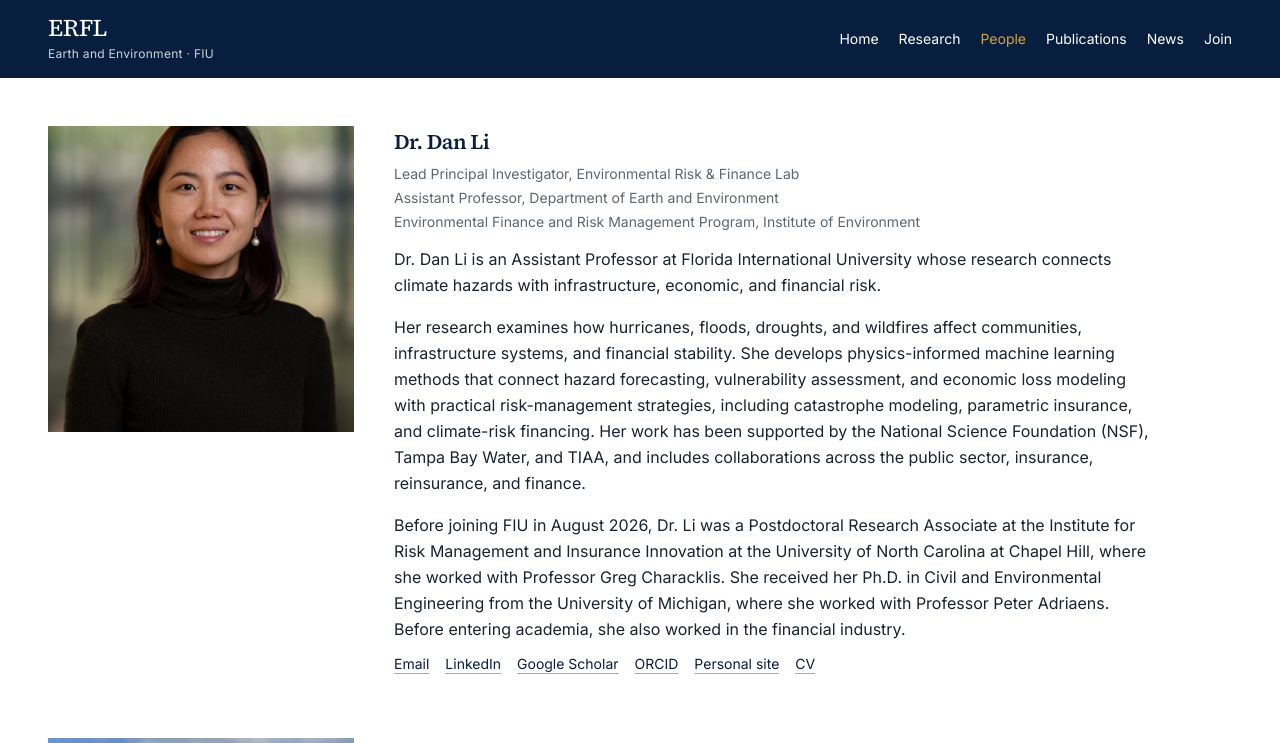
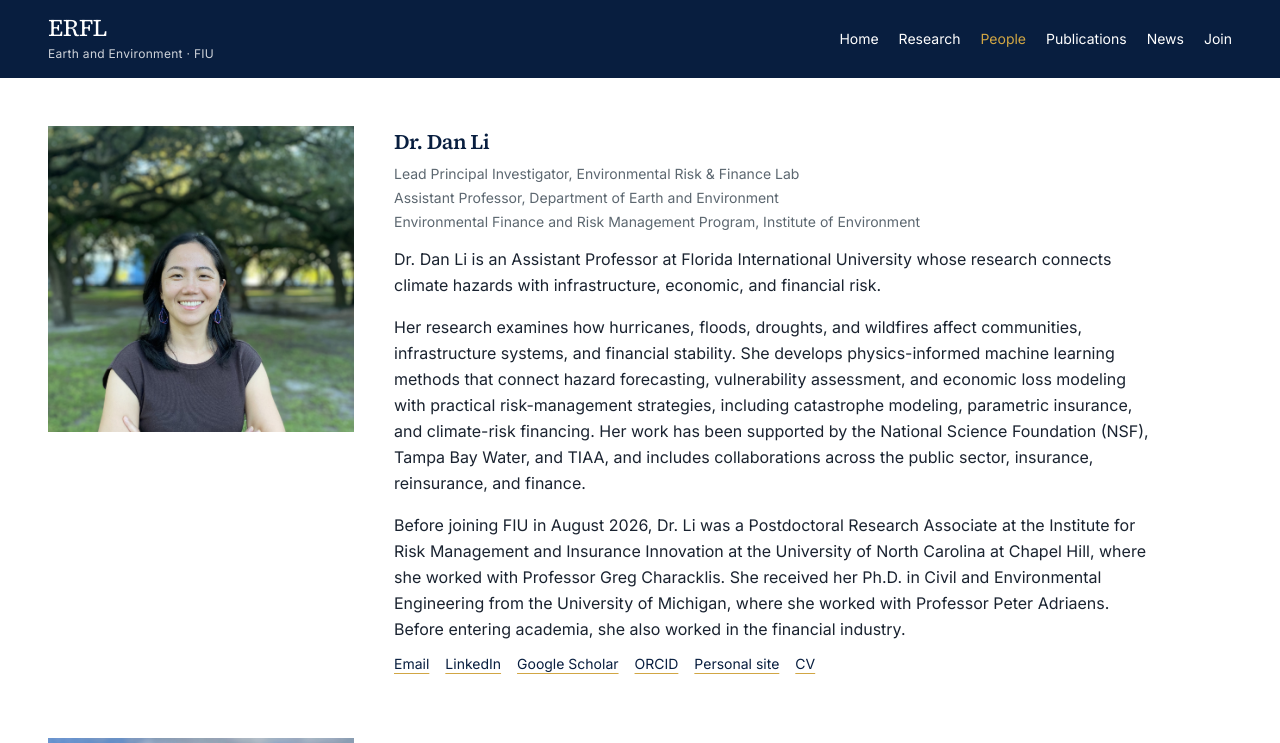
Before and after one commit to erfl-fiu/erfl-fiu.github.io, a Next.js app: page /people in a window 1280 px wide. Shown: the top 743 px of the page. Built offline with nearby package versions, Linux system fonts and the light colour scheme.

Commit message:
Update Dr. Dan Li's portrait.

```diff
--- a/content/people.ts
+++ b/content/people.ts
@@ -27,7 +27,7 @@ export const currentPeople: Person[] = [
     role: "Lead Principal Investigator, Environmental Risk & Finance Lab\nAssistant Professor, Department of Earth and Environment\nEnvironmental Finance and Risk Management Program, Institute of Environment",
     biography:
       "Dr. Dan Li is an Assistant Professor at Florida International University whose research connects climate hazards with infrastructure, economic, and financial risk.\n\nHer research examines how hurricanes, floods, droughts, and wildfires affect communities, infrastructure systems, and financial stability. She develops physics-informed machine learning methods that connect hazard forecasting, vulnerability assessment, and economic loss modeling with practical risk-management strategies, including catastrophe modeling, parametric insurance, and climate-risk financing. Her work has been supported by the National Science Foundation (NSF), Tampa Bay Water, and TIAA, and includes collaborations across the public sector, insurance, reinsurance, and finance.\n\nBefore joining FIU in August 2026, Dr. Li was a Postdoctoral Research Associate at the Institute for Risk Management and Insurance Innovation at the University of North Carolina at Chapel Hill, where she worked with Professor Greg Characklis. She received her Ph.D. in Civil and Environmental Engineering from the University of Michigan, where she worked with Professor Peter Adriaens. Before entering academia, she also worked in the financial industry.",
-    photo: "/images/people/dan-li.jpg",
+    photo: "/images/people/danli.jpeg",
     links: [
       { label: "Email", href: "mailto:dali@fiu.edu" },
       {
```
Also changed, not shown: public/images/people/danli.jpeg (added).
